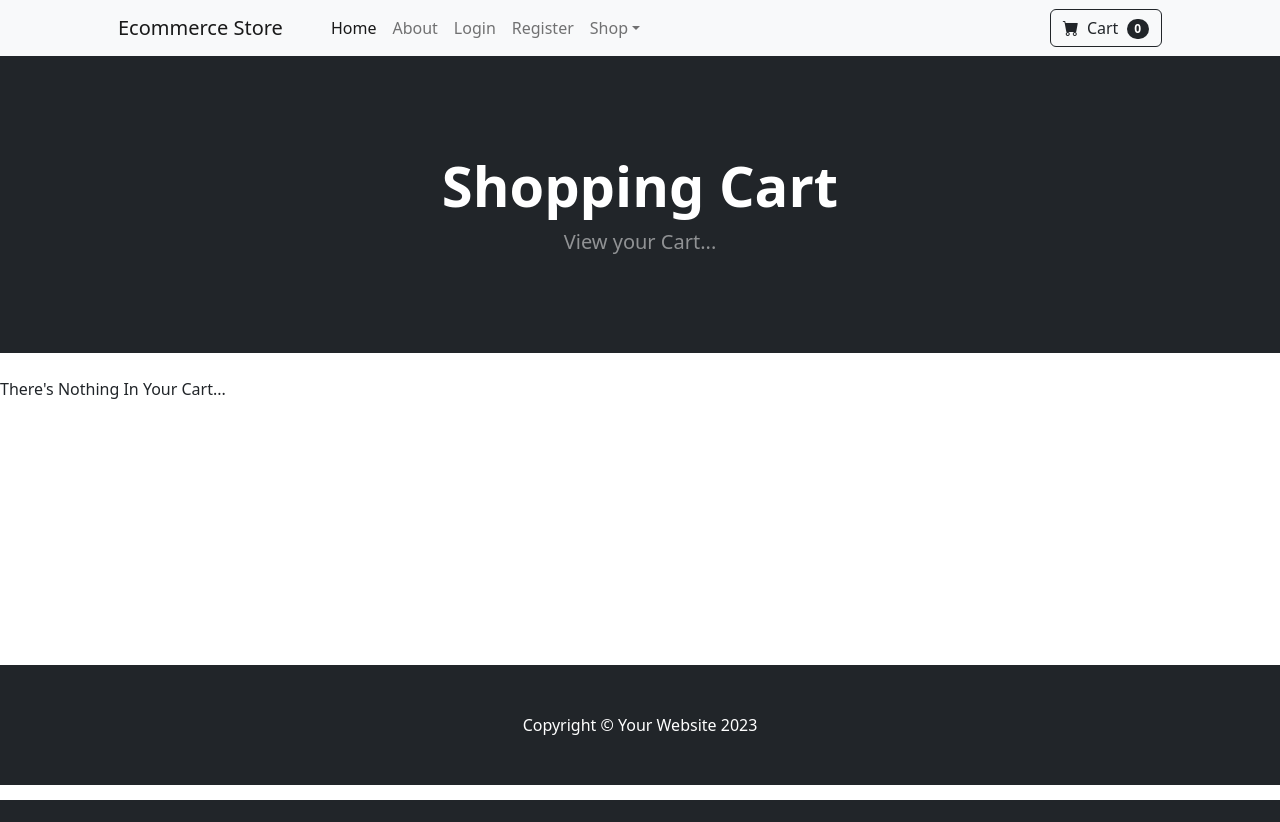
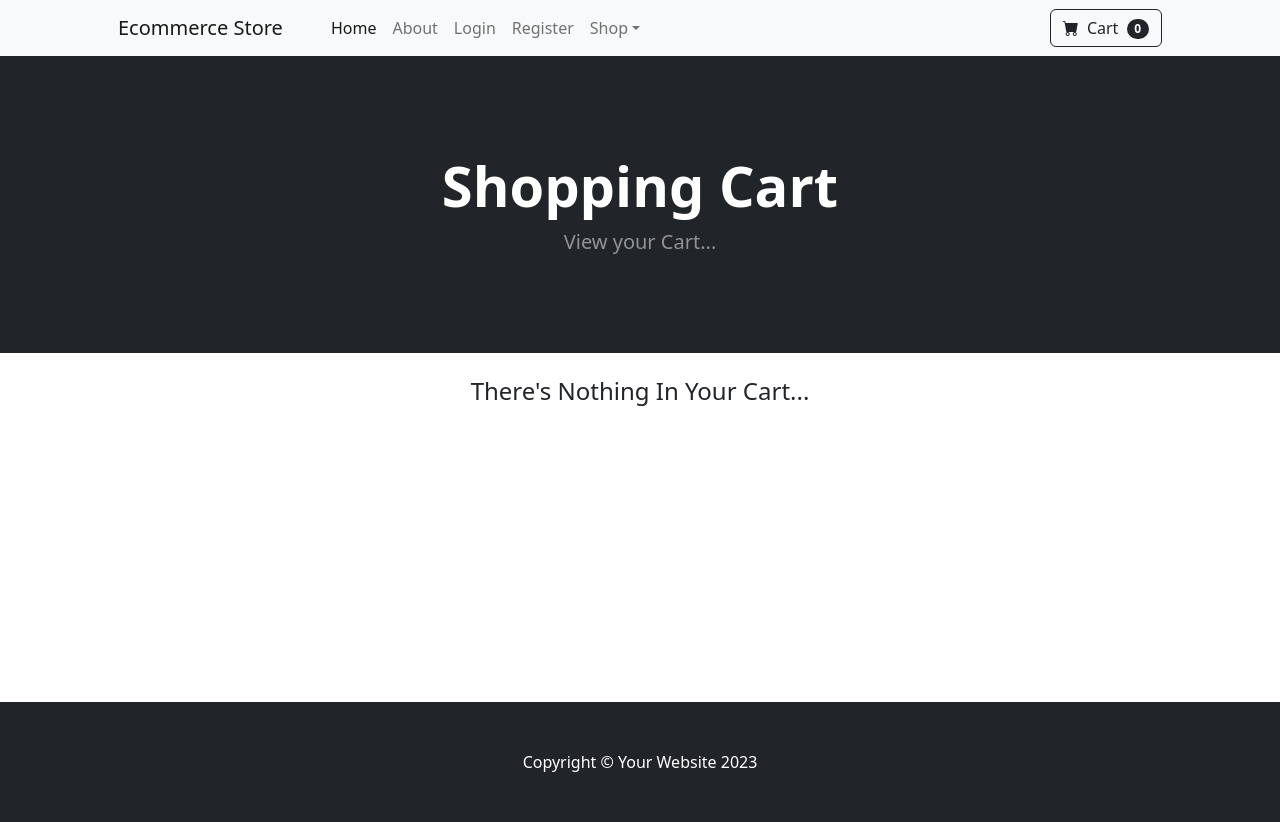
Before and after one commit to SinghVikram97/django-ecommerce, a Django app: page /cart/ in a window 1280 px wide. Before the commit the page ends 800 px from the top, so only its background shows below. Run offline with Django 4.2, Linux system fonts and the light colour scheme; some libraries are stand-ins or nearby versions.

Commit message:
Shopping cart setup: Created Cart Summary Page - aligned text

```diff
--- a/cart/templates/cart_summary.html
+++ b/cart/templates/cart_summary.html
@@ -50,7 +50,7 @@
             </br>
         {% endfor %}
     {% else %}
-    There's Nothing In Your Cart...
+            <h4 style="text-align: center;">There's Nothing In Your Cart...</h4>
     <br/><br/><br/><br/><br/><br/><br/><br/><br/><br/><br/><br/>
     {% endif %}
     </div>
```
Also changed, not shown: db.sqlite3.
